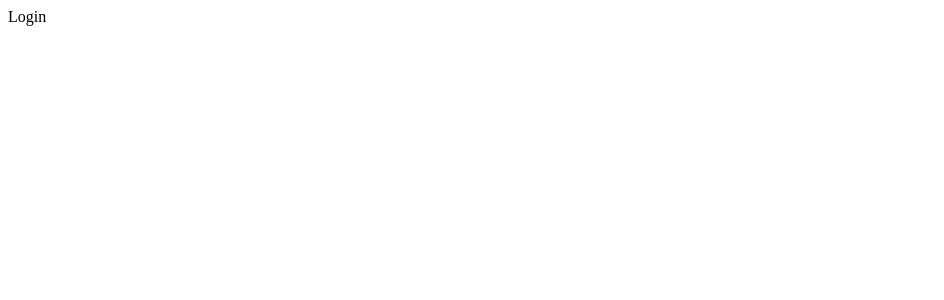
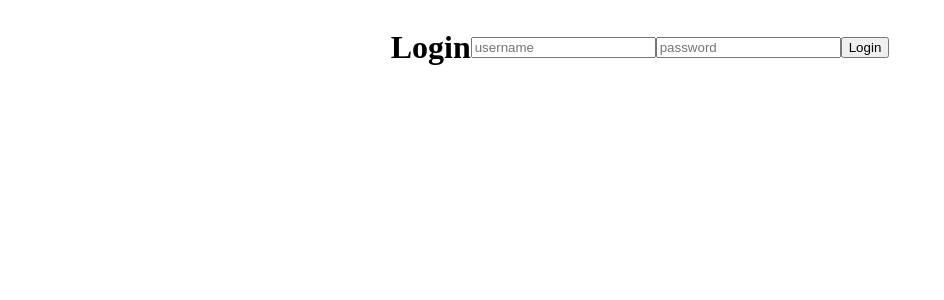
Before and after one commit to zuse-lightning/full-stack-blog-client, a React (Create React App) app: page /login in a window 1280 px wide. Shown: the top 300 px of the page, without its empty margins (0-944 px from the left). Built offline with nearby package versions, Linux system fonts and the light colour scheme.

Commit message:
created scss file for application

```diff
--- a/package.json
+++ b/package.json
@@ -10,6 +10,7 @@
     "react-dom": "^18.2.0",
     "react-router-dom": "^6.22.3",
     "react-scripts": "5.0.1",
+    "sass": "^1.72.0",
     "web-vitals": "^2.1.4"
   },
   "scripts": {
--- a/src/App.js
+++ b/src/App.js
@@ -8,12 +8,15 @@
 import Single from "./pages/Single";
 import Write from "./pages/Write";
 
+import "./style.scss";
+
 const App = () => {
 
   const path = useLocation().pathname;
 
   return (
-    <>
+    <div id="app">
+      <div className="container">
         {path === "/register" || path === "/login" ? null : <Navbar />}
         <Routes>
           <Route exact path="/" element={<Home />} />
@@ -23,7 +26,8 @@
           <Route exact path="/post/:id" element={<Single />} />
         </Routes>
         {path === "/register" || path === "/login" ? null : <Footer />}
-    </>
+      </div>
+    </div>
   );
 }
 
--- a/src/pages/Login.jsx
+++ b/src/pages/Login.jsx
@@ -2,7 +2,14 @@
 
 const Login = () => {
   return (
-    <div>Login</div>
+    <div className="auth">
+        <h1>Login</h1>
+        <form>
+            <input type="text" placeholder="username" />
+            <input type="password" placeholder="password" />
+            <button>Login</button>
+        </form>
+    </div>
   );
 };
 
--- /dev/null
+++ b/src/style.scss
@@ -0,0 +1,11 @@
+#app {
+    .container {
+
+        //Login and Register Pages
+        .auth {
+            display: flex;
+            align-items: center;
+            justify-content: center;
+        }
+    }
+}
```
Also changed, not shown: 1 other file (tests, documents, lock files or other folders). Lines whose indentation alone changed are shown as unchanged.
